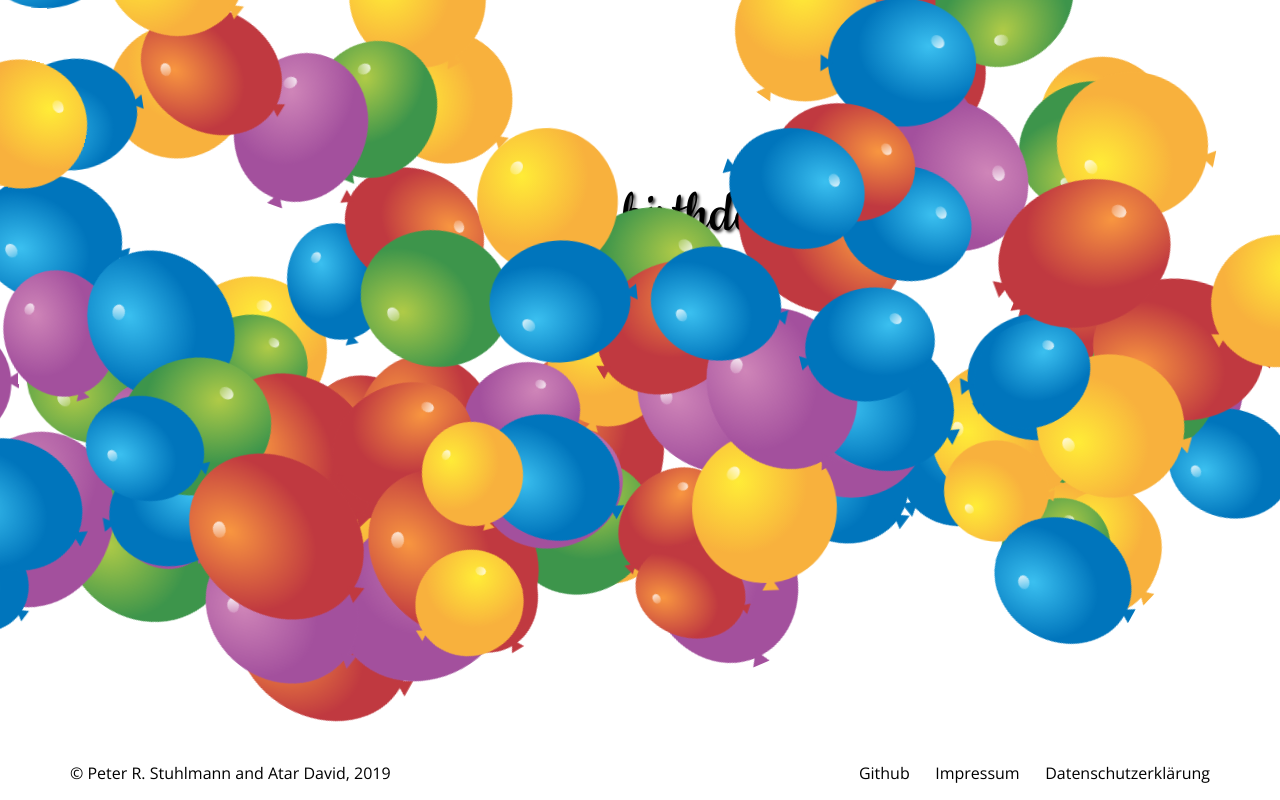
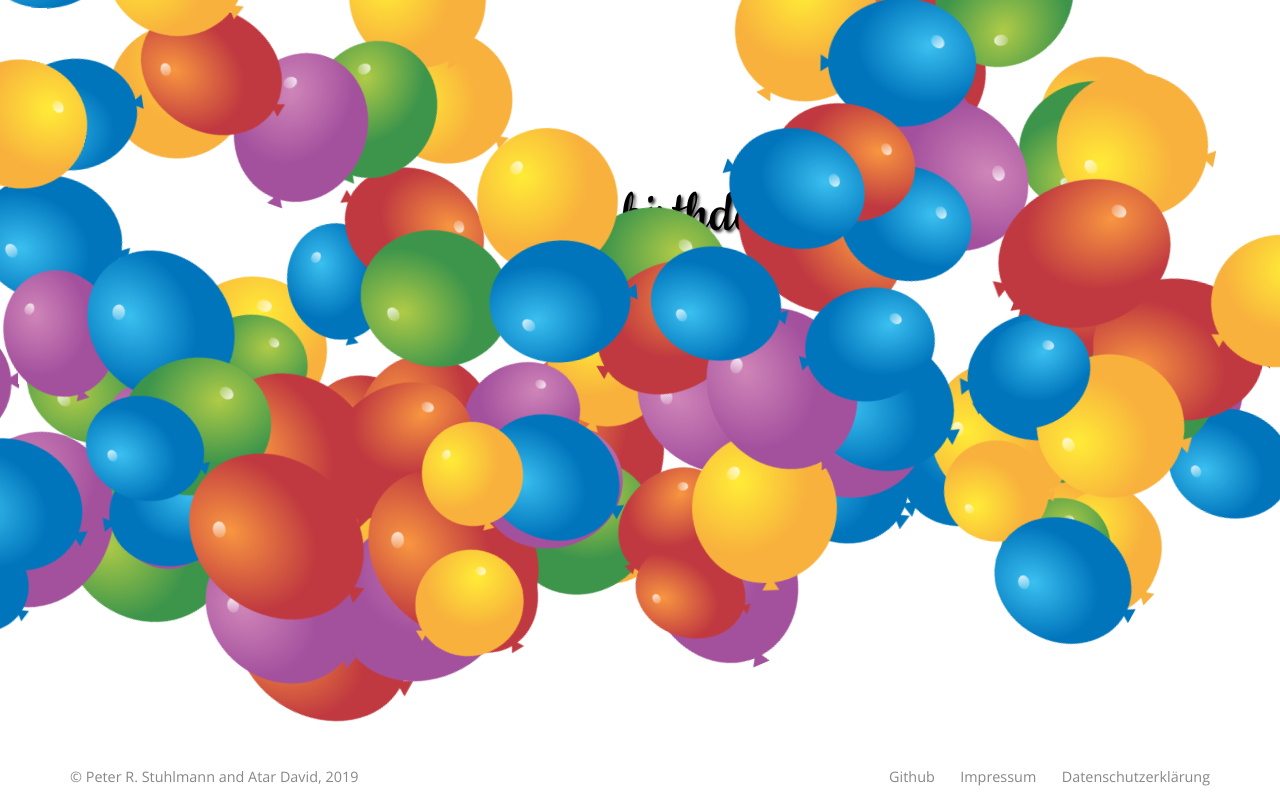
Before and after one commit to peter-stuhlmann/HappyBirthday, a React app: page / in a window 1280 px wide. Built offline with nearby package versions, Linux system fonts and the light colour scheme; animation ran at ten frames a second.

Commit message:
Change font color and font size

```diff
--- a/src/assets/scss/partials/_footer.scss
+++ b/src/assets/scss/partials/_footer.scss
@@ -12,6 +12,8 @@ footer {
     justify-content: space-between;
     flex-flow: row wrap;
     align-items: center;
+    font-size: 0.9em;
+    color: #878787;
 
     @media (max-width: $tablet) {
         font-size: 0.75em
@@ -58,7 +60,7 @@ footer {
 
     a {
         text-decoration: none;
-        color: $secondaryColor;
+        color: #878787;
         transition: 0.3s ease all;
 
         &:hover {
```
